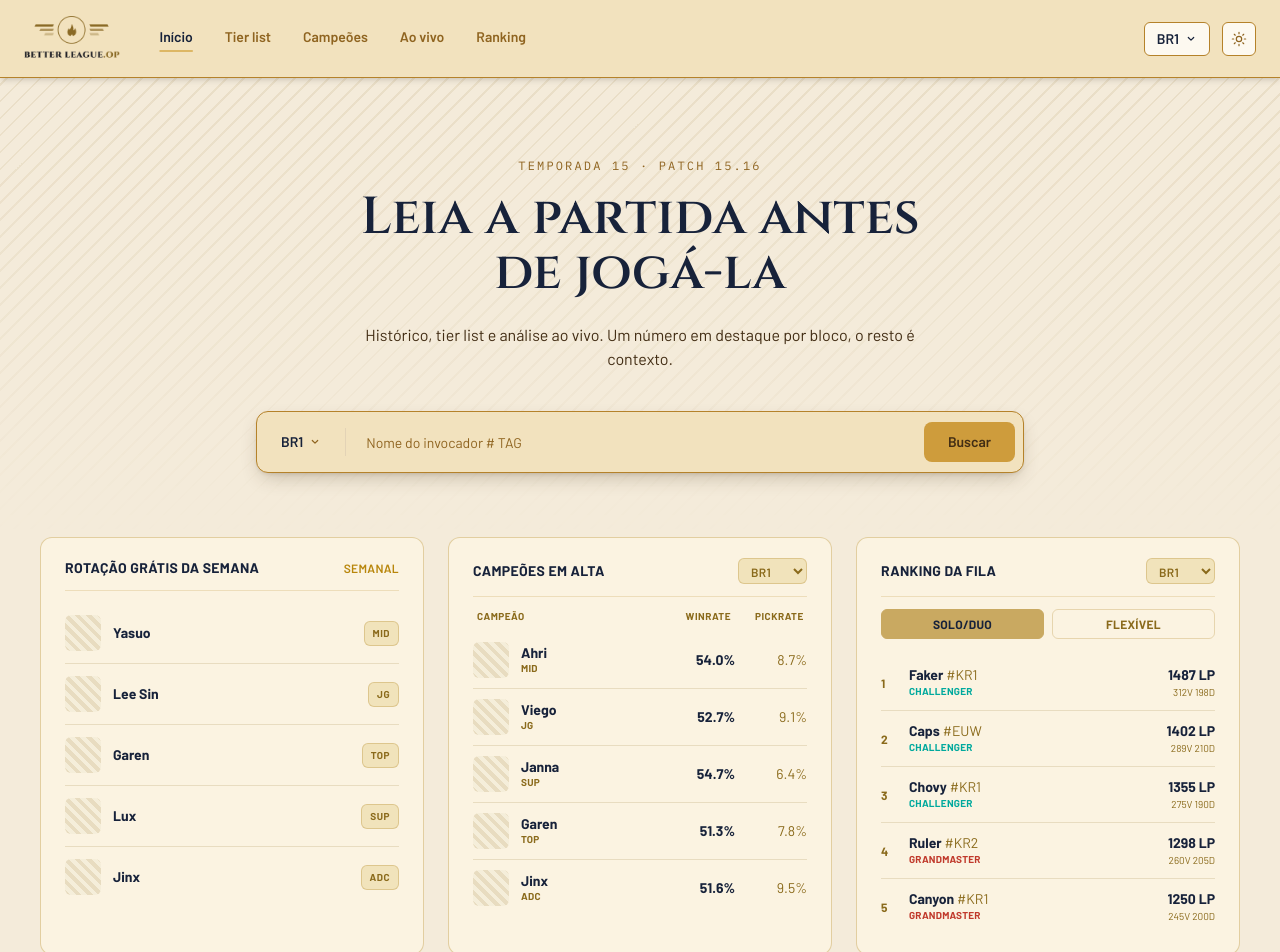
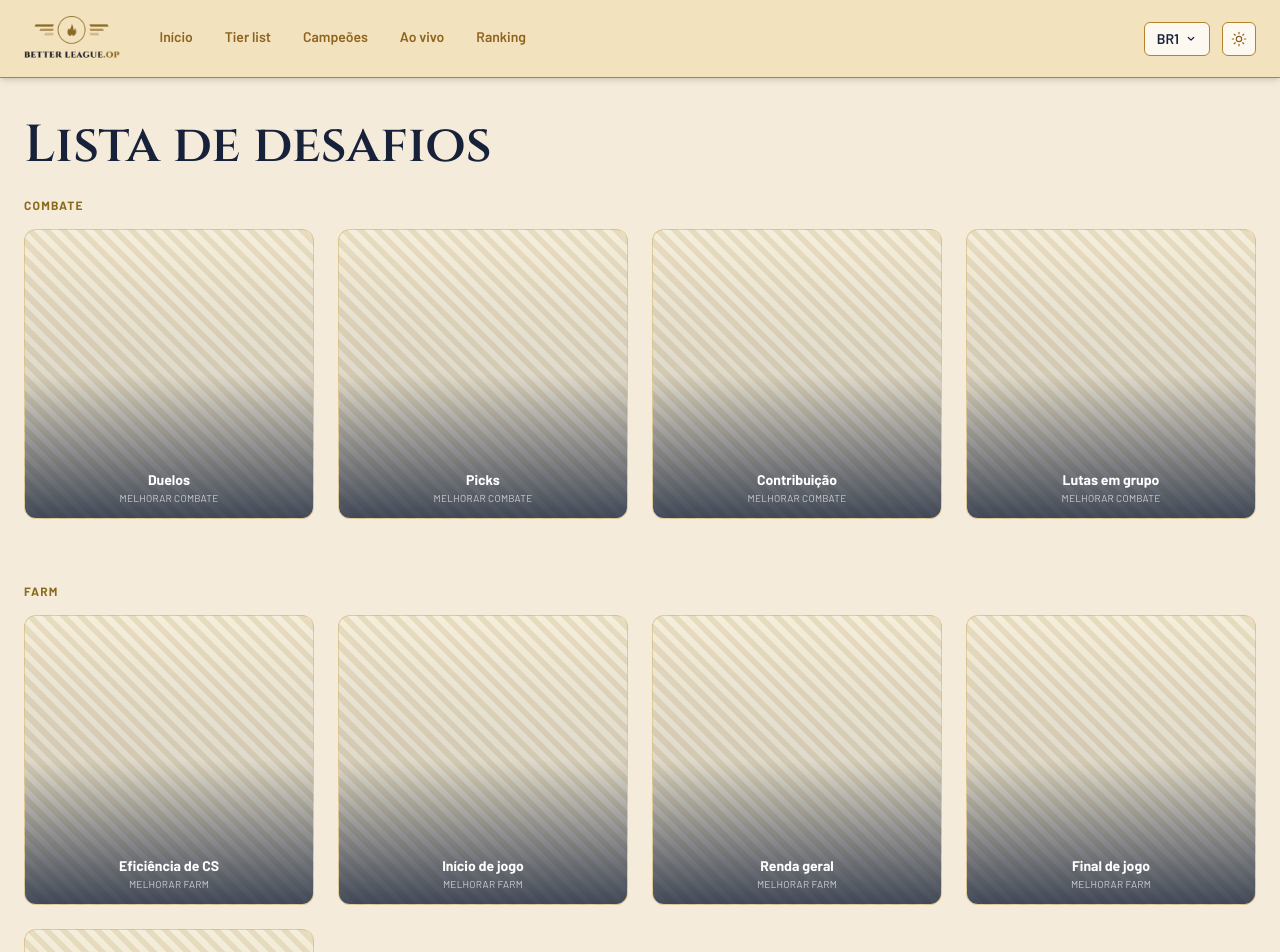
Before and after one commit to Phascencao/better-league, a React (Vite) app in the folder frontend/: page /desafios in a window 1280 px wide. Before the commit this address led to /. Shown: the top 952 px of the page. Built offline with nearby package versions, Linux system fonts and the light colour scheme.

Commit message:
feat: Pagina de desafios

```diff
--- /dev/null
+++ b/frontend/src/components/ChallengeCard.jsx
@@ -0,0 +1,57 @@
+function ChallengeCard({ title, subtitle, objectives, reward, onActivate }) {
+  return (
+    <div className="group relative">
+      {/* Card base: imagem de fundo (hachura por enquanto) */}
+      <div
+        className="relative w-full aspect-square rounded-xl overflow-hidden border border-[#C9A961]/50 cursor-pointer transition-transform duration-300 ease-out group-hover:scale-110 group-hover:z-30 group-hover:shadow-xl"
+        style={{
+          backgroundImage:
+            "repeating-linear-gradient(45deg, #E8DCC0, #E8DCC0 6px, #F5EEDA 6px, #F5EEDA 12px)",
+        }}
+      >
+        {/* Gradiente escuro na base pra o texto ficar legível sobre a imagem */}
+        <div className="absolute inset-0 bg-gradient-to-t from-[#17223A]/80 via-[#17223A]/10 to-transparent" />
+
+        <div className="absolute bottom-0 left-0 right-0 px-3 py-3 text-center">
+          <p className="text-white text-sm font-bold leading-tight">
+            {title}
+          </p>
+          <p className="text-white/70 text-[10px] uppercase tracking-wide mt-0.5">
+            {subtitle}
+          </p>
+        </div>
+      </div>
+
+      {/* Painel expandido: só aparece no hover, sobrepõe os cards abaixo */}
+      <div className="absolute left-0 right-0 top-full mt-1 bg-[#FBF3E1] border border-[#C9A961]/50 rounded-xl px-4 py-4 opacity-0 scale-95 pointer-events-none origin-top transition-all duration-200 group-hover:opacity-100 group-hover:scale-100 group-hover:pointer-events-auto z-40 shadow-xl">
+        <p className="text-[10px] font-bold uppercase tracking-wide text-[#8A6A1B] mb-2">
+          Objetivos
+        </p>
+        <ul className="mb-3 space-y-1">
+          {objectives.map((obj) => (
+            <li key={obj} className="text-xs text-[#17223A] flex gap-1.5">
+              <span className="text-[#C9A961]">•</span>
+              {obj}
+            </li>
+          ))}
+        </ul>
+
+        <div className="flex items-center justify-between mb-3">
+          <span className="text-[10px] font-bold uppercase text-[#8A6A1B]">
+            Recompensa
+          </span>
+          <span className="text-xs font-bold text-[#17223A]">{reward}</span>
+        </div>
+
+        <button
+          onClick={onActivate}
+          className="w-full bg-[#C9A961] text-[#17223A] text-xs font-bold uppercase tracking-wide rounded-md py-2 hover:opacity-90 transition-opacity"
+        >
+          Ativar desafio
+        </button>
+      </div>
+    </div>
+  );
+}
+
+export default ChallengeCard;
--- a/frontend/src/main.jsx
+++ b/frontend/src/main.jsx
@@ -5,6 +5,7 @@
 import Home from "./Home.jsx";
 import Profile from "./pages/Profile.jsx";
 import EmBreve from "./pages/EmBreve.jsx";
+import Challenges from "./pages/Challenges.jsx";
 import "./index.css";
 
 createRoot(document.getElementById("root")).render(
@@ -19,6 +20,7 @@
         <Route path="/campeoes" element={<EmBreve secao="Campeões" />} />
         <Route path="/ao-vivo" element={<EmBreve secao="Ao vivo" />} />
         <Route path="/ranking" element={<EmBreve secao="Ranking" />} />
+        <Route path="/desafios" element={<Challenges />} />
 
         <Route path="*" element={<Navigate to="/" replace />} />
       </Routes>
--- /dev/null
+++ b/frontend/src/pages/Challenges.jsx
@@ -0,0 +1,176 @@
+import Header from "../components/Header";
+import ChallengeCard from "../components/ChallengeCard";
+
+// Dados falsos simulando o que seria calculado a partir do histórico
+// de partidas do jogador (via Match-V5), agrupado por categoria.
+const fakeChallenges = {
+  Combate: [
+    {
+      id: "duels",
+      title: "Duelos",
+      subtitle: "Melhorar combate",
+      objectives: [
+        "Vença 60% ou mais dos duelos 1x1.",
+        "Participe de pelo menos 8 duelos por partida.",
+      ],
+      reward: "Combate ↑",
+    },
+    {
+      id: "picks",
+      title: "Picks",
+      subtitle: "Melhorar combate",
+      objectives: [
+        "Consiga pelo menos 3 picks isolados por partida.",
+        "Mantenha KDA acima de 3.0 em picks.",
+      ],
+      reward: "Combate ↑",
+    },
+    {
+      id: "stat-contribution",
+      title: "Contribuição",
+      subtitle: "Melhorar combate",
+      objectives: [
+        "Participe de 60% ou mais do dano da equipe.",
+        "Termine entre os 2 melhores em dano do time.",
+      ],
+      reward: "Combate ↑",
+    },
+    {
+      id: "teamfights",
+      title: "Lutas em grupo",
+      subtitle: "Melhorar combate",
+      objectives: [
+        "Participe de 70% ou mais das lutas em grupo.",
+        "Sobreviva a pelo menos 80% das lutas que entrar.",
+      ],
+      reward: "Combate ↑",
+    },
+  ],
+  Farm: [
+    {
+      id: "cs-efficiency",
+      title: "Eficiência de CS",
+      subtitle: "Melhorar farm",
+      objectives: [
+        "Perca no máximo 10 CS por non-recall.",
+        "Mantenha 90% de eficiência de farm.",
+      ],
+      reward: "Farm ↑",
+    },
+    {
+      id: "early",
+      title: "Início de jogo",
+      subtitle: "Melhorar farm",
+      objectives: [
+        "Alcance 70+ CS aos 10 minutos.",
+        "Não perca XP por ausência da rota.",
+      ],
+      reward: "Farm ↑",
+    },
+    {
+      id: "general-income",
+      title: "Renda geral",
+      subtitle: "Melhorar farm",
+      objectives: [
+        "Alcance 380 ou mais de GPM.",
+        "Consiga pelo menos 7 CS por minuto.",
+      ],
+      reward: "Farm ↑",
+    },
+    {
+      id: "late",
+      title: "Final de jogo",
+      subtitle: "Melhorar farm",
+      objectives: [
+        "Mantenha farm consistente após os 25 min.",
+        "Não perca creeps por estar fora de posição.",
+      ],
+      reward: "Farm ↑",
+    },
+    {
+      id: "mid",
+      title: "Meio de jogo",
+      subtitle: "Melhorar farm",
+      objectives: [
+        "Sustente 8+ CS/min entre 10 e 25 min.",
+        "Aproveite resets pra completar ondas.",
+      ],
+      reward: "Farm ↑",
+    },
+  ],
+  Visão: [
+    {
+      id: "placement",
+      title: "Posicionamento",
+      subtitle: "Melhorar visão",
+      objectives: [
+        "Coloque pelo menos 1.5 wards por minuto.",
+        "Cubra objetivos-chave antes de spawnarem.",
+      ],
+      reward: "Visão ↑",
+    },
+    {
+      id: "vision-denial",
+      title: "Negação de visão",
+      subtitle: "Melhorar visão",
+      objectives: [
+        "Destrua 3+ wards inimigas por partida.",
+        "Limpe a visão antes de objetivos.",
+      ],
+      reward: "Visão ↑",
+    },
+    {
+      id: "vision-impact",
+      title: "Impacto de visão",
+      subtitle: "Melhorar visão",
+      objectives: [
+        "Mantenha pontuação de visão acima da média do elo.",
+        "Contribua com visão mesmo fora da rota de suporte.",
+      ],
+      reward: "Visão ↑",
+    },
+  ],
+};
+
+function Challenges() {
+  function handleActivate(challengeId) {
+    // TODO: quando o back-end existir, chamar a API pra marcar
+    // esse desafio como ativo pro jogador logado.
+    console.log("Ativar desafio:", challengeId);
+  }
+
+  return (
+    <div className="min-h-screen w-full bg-base">
+      <Header />
+
+      <div className="max-w-[1400px] mx-auto px-6 py-10">
+        <h1 className="font-display font-semibold text-4xl sm:text-display text-primary mb-6">
+          Lista de desafios
+        </h1>
+
+        {Object.entries(fakeChallenges).map(([category, challenges]) => (
+          <div key={category} className="mb-16">
+            <h2 className="text-[#8A6A1B] text-xs font-bold uppercase tracking-widest mb-4">
+              {category}
+            </h2>
+
+            <div className="grid grid-cols-2 sm:grid-cols-3 md:grid-cols-4 gap-6">
+              {challenges.map((challenge) => (
+                <ChallengeCard
+                  key={challenge.id}
+                  title={challenge.title}
+                  subtitle={challenge.subtitle}
+                  objectives={challenge.objectives}
+                  reward={challenge.reward}
+                  onActivate={() => handleActivate(challenge.id)}
+                />
+              ))}
+            </div>
+          </div>
+        ))}
+      </div>
+    </div>
+  );
+}
+
+export default Challenges;
```
